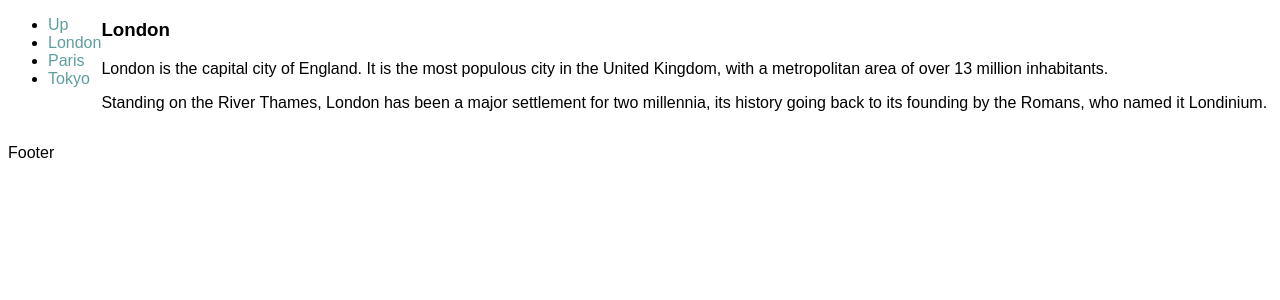
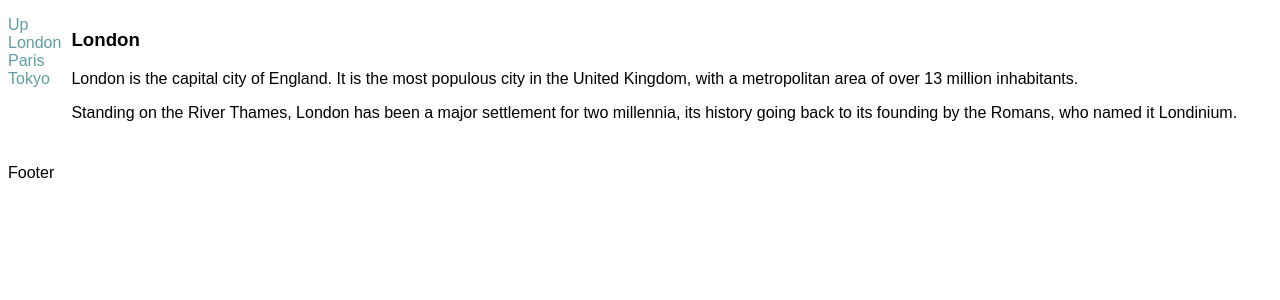
Before and after one commit to snyderthing/snyderthing.github.io, a PHP site: the page made by ScratchPad/CSS Flexbox Layout.html in a window 1280 px wide. Shown: the part 216-516 px from the top of the page. Run offline with PHP 8.4, Linux system fonts and the light colour scheme.

Commit message:
minor updates

```diff
--- a/ScratchPad/styles02.css
+++ b/ScratchPad/styles02.css
@@ -21,6 +21,21 @@ section {
     display: flex;
 }
 
+/* Style the list inside the menu */
+nav ul {
+    list-style-type: none;
+    padding: 0;
+}
+
+/* Style the content */
+article {
+    -webkit-flex: 3;
+    -ms-flex: 3;
+    flex: 3;
+    background-color: f1f1f1;
+    padding: 10px;
+}
+
 a {
     text-decoration: none;
 }
```
